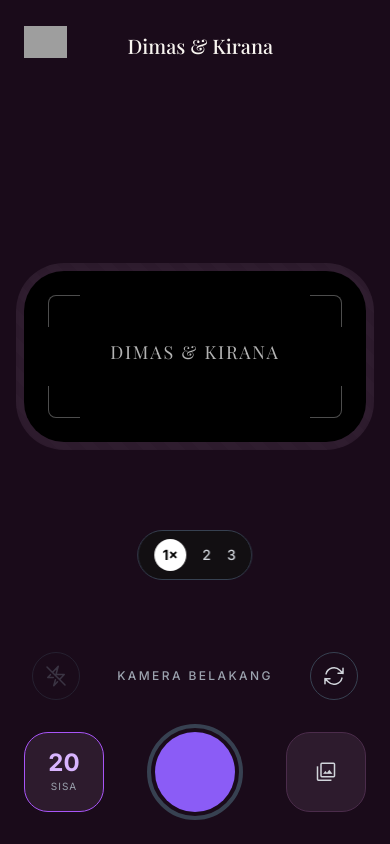
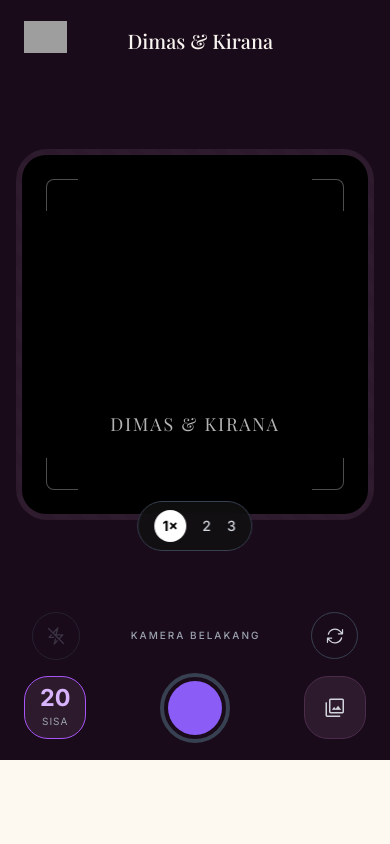
Before and after one commit to Aksaraa01/wedding, a Next.js app: page /welcome/1/camera in a window 390 px wide. Built offline with nearby package versions, Linux system fonts and the light colour scheme; no server answers; grey boxes are pictures that could not be loaded; a web font is replaced by a local one.

Commit message:
fix: camera 90dvh proportional clamp for smallest mobile, one-screen
- header h clamp, viewfinder max-h clamp, footer gap clamp, buttons w/h clamp so all cover 90dvh even 320x568
- shutter, Sisa, gallery buttons scale proportionally, still scrollable when needed

```diff
--- a/src/app/welcome/[token]/camera/page.tsx
+++ b/src/app/welcome/[token]/camera/page.tsx
@@ -210,9 +210,9 @@ export default function CameraPage({ params }: { params: Promise<{ token: string
   }
 
   return (
-    <div className="min-h-screen w-full flex flex-col items-center justify-between py-6 px-4 relative max-w-md mx-auto sm:border sm:border-gray-800" style={{ backgroundColor: "#1a0b1a", color: "#F8F5F0", overflow: "auto" }}>
+    <div className="h-[90dvh] min-h-[90dvh] max-h-[90dvh] w-full flex flex-col items-center justify-between py-[2vh] px-4 relative max-w-md mx-auto sm:border sm:border-gray-800 overflow-hidden" style={{ backgroundColor: "#1a0b1a", color: "#F8F5F0" }}>
       <style>{`@import url('https://fonts.googleapis.com/css2?family=Inter:wght@400;500;600&family=Playfair+Display:ital,wght@0,600;0,700;1,600&display=swap');`}</style>
-      <header className="w-full flex justify-between items-center z-10 px-2">
+      <header className="w-full flex justify-between items-center z-10 px-2 shrink-0" style={{ height: "clamp(32px,5vh,40px)" }}>
         <div className="flex items-center gap-1">
           <img alt="Aksara Logo" className="h-8 w-auto object-contain" src="https://lh3.googleusercontent.com/aida-public/AB6AXuBOYBQKeEkh398GPxusyxyyIIpudHaBYGcxDefI-Nc5f1VpbxNlbv26Ultv-mY7KaQTTr5if4eZjm1F7P-RUBmaFCbBe08cDvd54h8E9qsy4JUG9MqQotGPVjgqdeCAJ66BB6IyuChC9dGSPm1dInQnX-XiUpxnbuftXobE5M0KCX4I6eYIsUtjDP2kBW7-3SgAyqvmbDYSRQgX9BQeRnmLCaJ3zNsgGp-RQ7ha3P8CbMS48vr9iN_Tsal5-CK5kmRREw" />
         </div>
@@ -223,10 +223,10 @@ export default function CameraPage({ params }: { params: Promise<{ token: string
         <div className="w-8" />
       </header>
 
-      <main className="w-full flex-1 my-6 relative flex justify-center items-center">
-        <div className="w-full h-full max-h-[60vh] rounded-[3rem] p-2 shadow-inner relative overflow-hidden flex items-center justify-center" style={{ backgroundColor: "#2d1b2d" }}>
+      <main className="w-full flex-1 min-h-0 my-[1.5vh] relative flex justify-center items-center">
+        <div className="w-full h-full max-h-[44dvh] max-[375px]:max-h-[40dvh] rounded-[clamp(1.5rem,8vw,3rem)] p-[clamp(4px,1.5vw,8px)] shadow-inner relative overflow-hidden flex items-center justify-center" style={{ backgroundColor: "#2d1b2d" }}>
           <div className="absolute inset-0 opacity-20" style={{ backgroundImage: "repeating-linear-gradient(45deg, transparent, transparent 10px, rgba(255,255,255,0.05) 10px, rgba(255,255,255,0.05) 20px)" }}></div>
-          <div className="w-full h-full rounded-[2.5rem] border-3 overflow-hidden relative z-10 flex items-center justify-center" style={{ borderColor: "#d8b4fe", backgroundColor: "#000" }}>
+          <div className="w-full h-full rounded-[clamp(1.5rem,6vw,2.5rem)] border-3 overflow-hidden relative z-10 flex items-center justify-center" style={{ borderColor: "#d8b4fe", backgroundColor: "#000" }}>
             <video ref={videoRef} autoPlay playsInline muted className="w-full h-full object-cover" />
             <canvas ref={canvasRef} className="hidden" />
             <div className="absolute inset-0 pointer-events-none flex flex-col justify-between p-6 z-20">
@@ -252,26 +252,26 @@ export default function CameraPage({ params }: { params: Promise<{ token: string
         </div>
       </main>
 
-      <footer className="w-full z-10 flex flex-col gap-6">
+      <footer className="w-full z-10 flex flex-col gap-[1.5vh] shrink-0">
         <div className="flex justify-between items-center px-4 w-full">
           <button onClick={() => torchSupported && setFlash(v => !v)} disabled={!torchSupported} className={`w-12 h-12 rounded-full border flex items-center justify-center transition-colors ${!torchSupported ? "opacity-40 cursor-not-allowed border-gray-700 text-gray-500" : flash ? "bg-white text-black border-white" : "border-gray-700 text-gray-300 hover:bg-gray-800"}`}>
-            <svg className="w-6 h-6" fill="none" stroke="currentColor" strokeWidth="1.5" viewBox="0 0 24 24"><path d="M11.412 15.655 9.75 21.75l3.745-4.012M9.257 13.5H3.75l2.659-2.849m2.048-2.194L14.25 2.25 12 10.5h8.25l-4.707 5.043M8.457 8.457 3 3m5.457 5.457 7.086 7.086m0 0L21 21" strokeLinecap="round" strokeLinejoin="round"></path></svg>
+            <svg className="w-5 h-5 sm:w-6 sm:h-6" fill="none" stroke="currentColor" strokeWidth="1.5" viewBox="0 0 24 24"><path d="M11.412 15.655 9.75 21.75l3.745-4.012M9.257 13.5H3.75l2.659-2.849m2.048-2.194L14.25 2.25 12 10.5h8.25l-4.707 5.043M8.457 8.457 3 3m5.457 5.457 7.086 7.086m0 0L21 21" strokeLinecap="round" strokeLinejoin="round"></path></svg>
           </button>
-          <span className="text-gray-400 text-xs tracking-[0.2em] font-medium uppercase">Kamera {facing === "environment" ? "Belakang" : "Depan"}</span>
-          <button onClick={() => setFacing(f => f === "environment" ? "user" : "environment")} className="w-12 h-12 rounded-full border border-gray-700 flex items-center justify-center text-gray-300 hover:bg-gray-800 transition-colors">
-            <svg className="w-6 h-6" fill="none" stroke="currentColor" strokeWidth="1.5" viewBox="0 0 24 24"><path d="M16.023 9.348h4.992v-.001M2.985 19.644v-4.992m0 0h4.992m-4.993 0 3.181 3.183a8.25 8.25 0 0 0 13.803-3.7M4.031 9.865a8.25 8.25 0 0 1 13.803-3.7l3.181 3.182m0-4.991v4.99" strokeLinecap="round" strokeLinejoin="round"></path></svg>
+          <span className="text-gray-400 text-[10px] sm:text-xs tracking-[0.2em] font-medium uppercase">Kamera {facing === "environment" ? "Belakang" : "Depan"}</span>
+          <button onClick={() => setFacing(f => f === "environment" ? "user" : "environment")} className="w-[clamp(40px,12vw,48px)] h-[clamp(40px,12vw,48px)] rounded-full border border-gray-700 flex items-center justify-center text-gray-300 hover:bg-gray-800 transition-colors shrink-0">
+            <svg className="w-5 h-5 sm:w-6 sm:h-6" fill="none" stroke="currentColor" strokeWidth="1.5" viewBox="0 0 24 24"><path d="M16.023 9.348h4.992v-.001M2.985 19.644v-4.992m0 0h4.992m-4.993 0 3.181 3.183a8.25 8.25 0 0 0 13.803-3.7M4.031 9.865a8.25 8.25 0 0 1 13.803-3.7l3.181 3.182m0-4.991v4.99" strokeLinecap="round" strokeLinejoin="round"></path></svg>
           </button>
         </div>
         <div className="flex justify-between items-center px-2">
-          <div className="w-20 h-20 rounded-[1.5rem] border flex flex-col items-center justify-center p-2" style={{ backgroundColor: "#2d1b2d", borderColor: "#a855f7" }}>
-            {loading ? (<div className="w-8 h-8 bg-white/10 rounded animate-pulse" />) : (<span className="font-bold text-2xl leading-none" style={{ color: "#d8b4fe" }}>{remaining}</span>)}
+          <div className="w-[clamp(48px,16vw,80px)] h-[clamp(48px,16vw,80px)] rounded-[1.5rem] border flex flex-col items-center justify-center p-2 shrink-0" style={{ backgroundColor: "#2d1b2d", borderColor: "#a855f7" }}>
+            {loading ? (<div className="w-6 h-6 sm:w-8 sm:h-8 bg-white/10 rounded animate-pulse" />) : (<span className="font-bold text-[clamp(18px,6vw,24px)] leading-none" style={{ color: "#d8b4fe" }}>{remaining}</span>)}
             <span className="text-gray-400 text-[10px] tracking-widest mt-1 uppercase">Sisa</span>
           </div>
-          <button aria-label="Take photo" onClick={handleTake} disabled={taking || remaining <= 0} className="w-24 h-24 rounded-full border-4 border-gray-700 p-1 flex items-center justify-center active:scale-95 transition-transform disabled:opacity-50">
+          <button aria-label="Take photo" onClick={handleTake} disabled={taking || remaining <= 0} className="w-[clamp(64px,18vw,96px)] h-[clamp(64px,18vw,96px)] rounded-full border-4 border-gray-700 p-1 flex items-center justify-center active:scale-95 transition-transform disabled:opacity-50 shrink-0">
             <div className="w-full h-full rounded-full" style={{ backgroundColor: taking ? "#4b2c4b" : "#8b5cf6" }}></div>
           </button>
-          <button onClick={() => router.push(`/welcome/${token}/gallery`)} className="w-20 h-20 rounded-[1.5rem] border flex items-center justify-center text-gray-300 hover:bg-gray-700 transition-colors" style={{ backgroundColor: "#2d1b2d", borderColor: "#4b2c4b" }}>
-            <span className="material-symbols-outlined text-[28px]">photo_library</span>
+          <button onClick={() => router.push(`/welcome/${token}/gallery`)} className="w-[clamp(48px,16vw,80px)] h-[clamp(48px,16vw,80px)] rounded-[1.5rem] border flex items-center justify-center text-gray-300 hover:bg-gray-700 transition-colors shrink-0" style={{ backgroundColor: "#2d1b2d", borderColor: "#4b2c4b" }}>
+            <span className="material-symbols-outlined text-[22px] sm:text-[28px]">photo_library</span>
           </button>
         </div>
       </footer>
```
